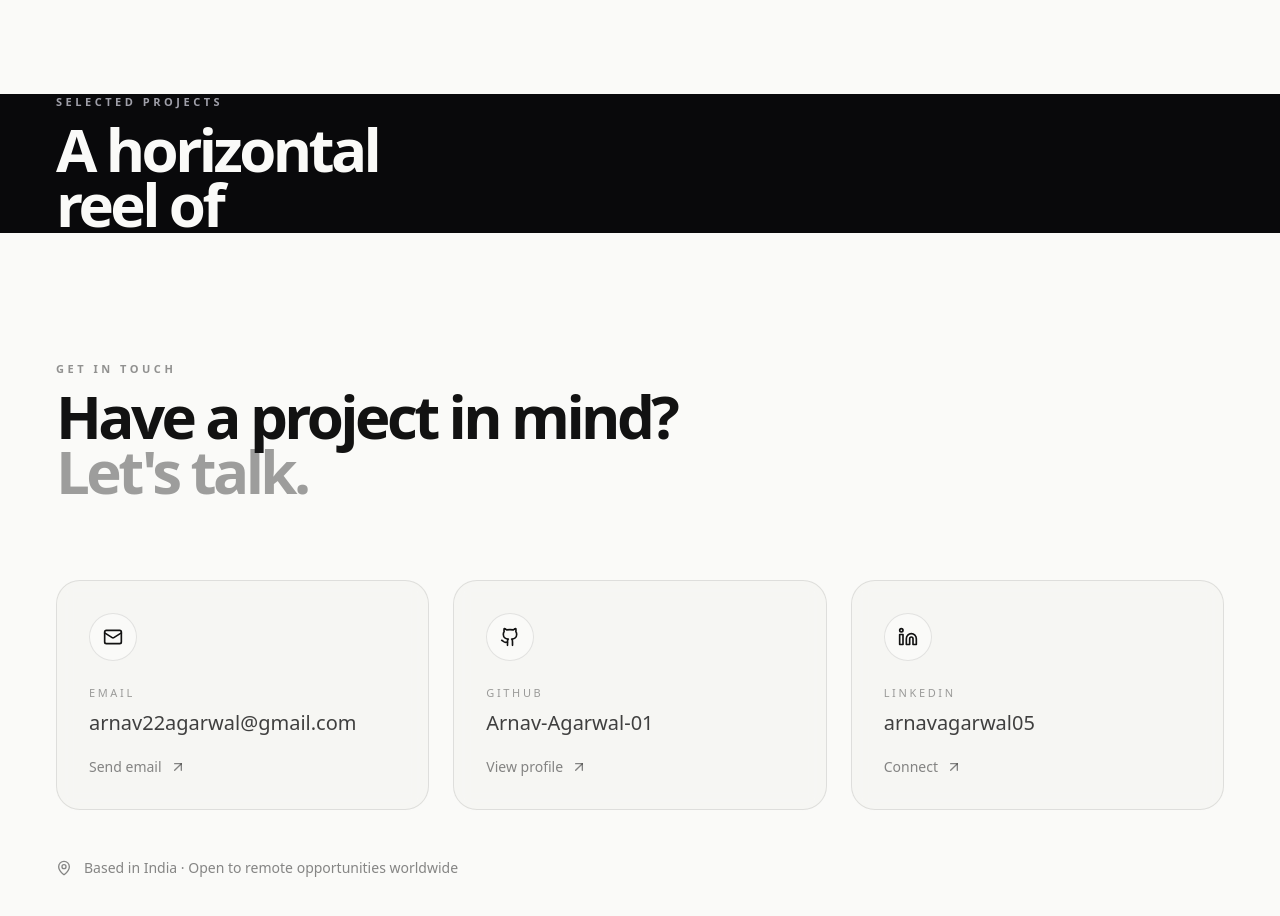
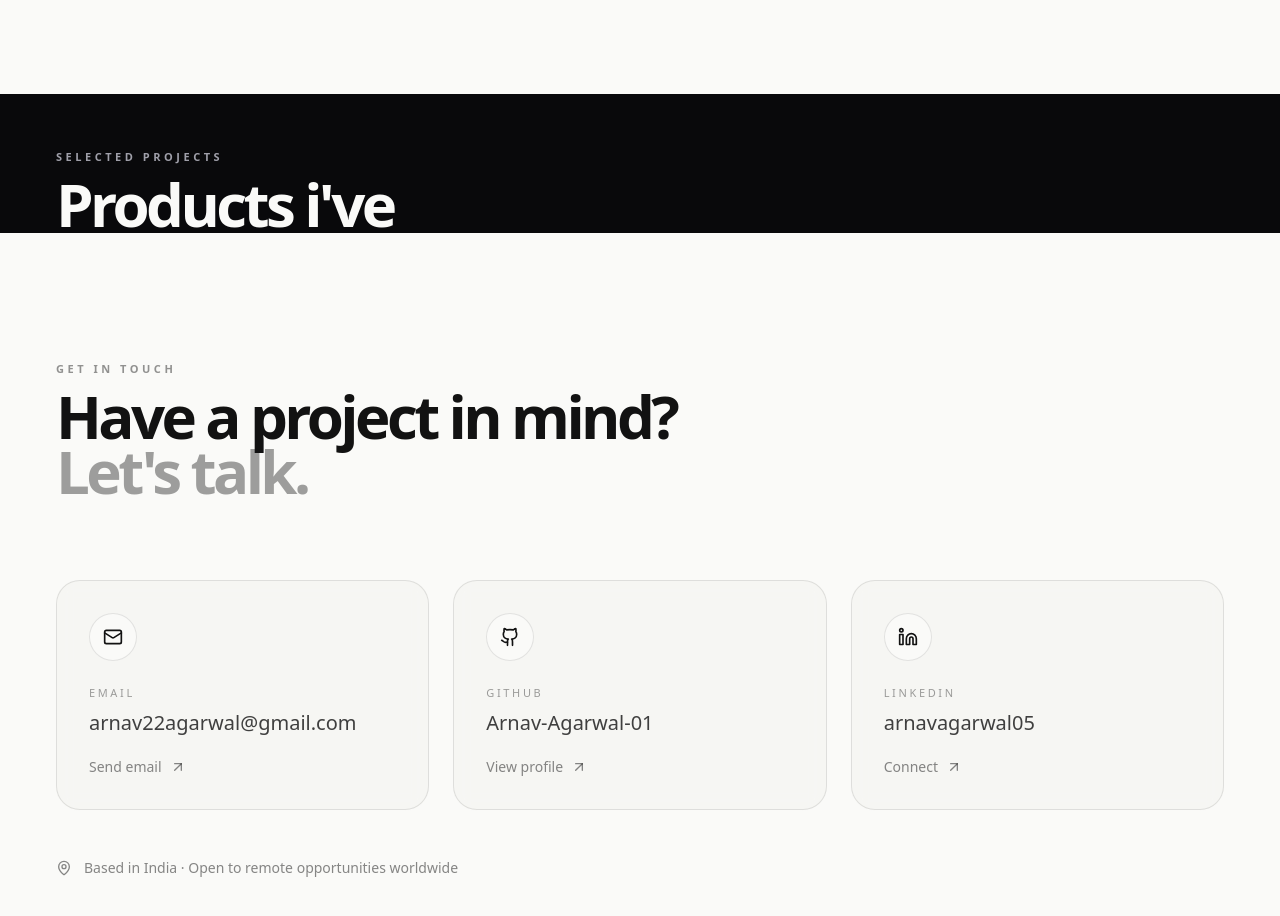
Before and after one commit to Arnav-Agarwal-01/Arnav_portfolio, a Next.js app: page / in a window 1280 px wide. Shown: the part 3605-4521 px from the top of the page. Built offline with nearby package versions, Linux system fonts and the light colour scheme.

Commit message:
projects -> products

```diff
--- a/src/components/ui/projects-horizontal.jsx
+++ b/src/components/ui/projects-horizontal.jsx
@@ -262,7 +262,7 @@ export default function ProjectsHorizontal() {
                             Selected Projects
                         </p>
                         <h1 className="max-w-[12ch] text-2xl font-semibold leading-[0.92] tracking-[-0.06em] text-zinc-50 sm:text-3xl md:text-4xl lg:text-6xl">
-                            A horizontal reel of products I have built.
+                            Products i've built
                         </h1>
                     </div>
                     <p className="hidden max-w-sm text-sm leading-7 text-zinc-400 lg:block">
```
